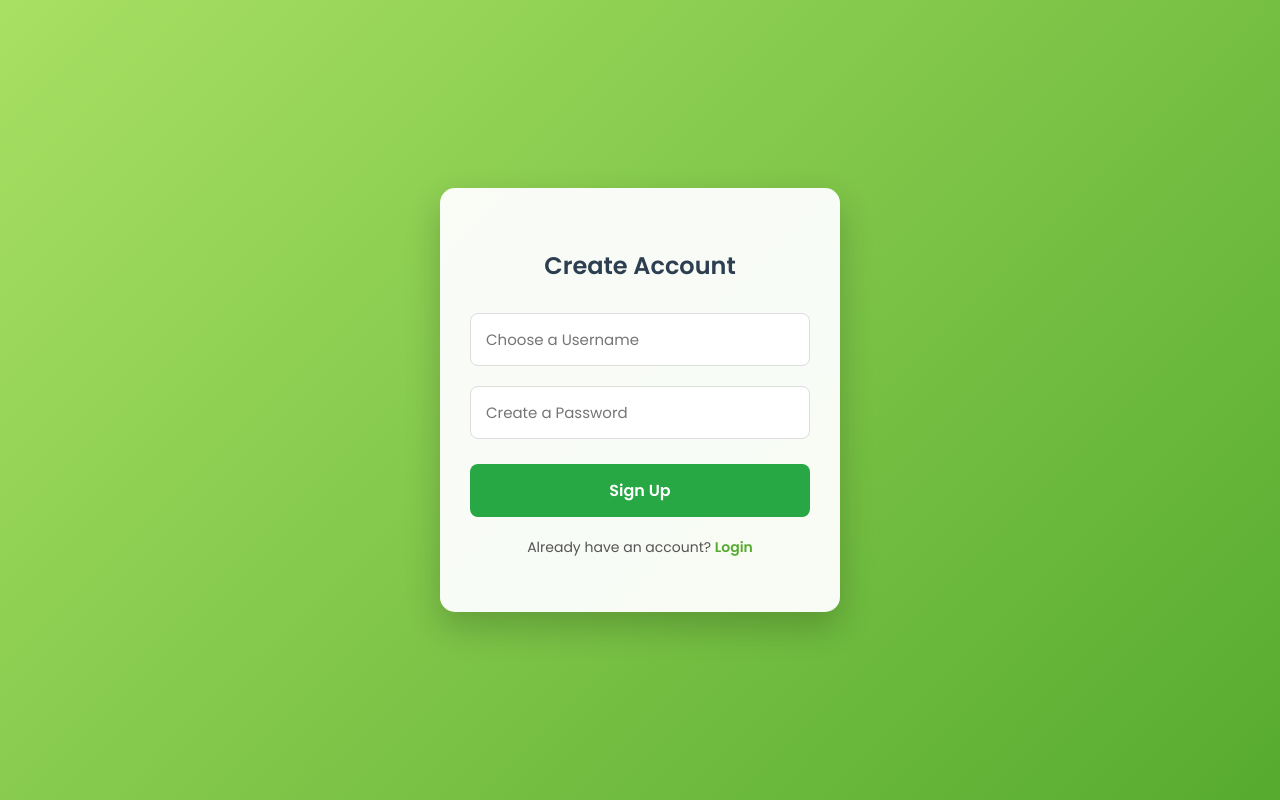
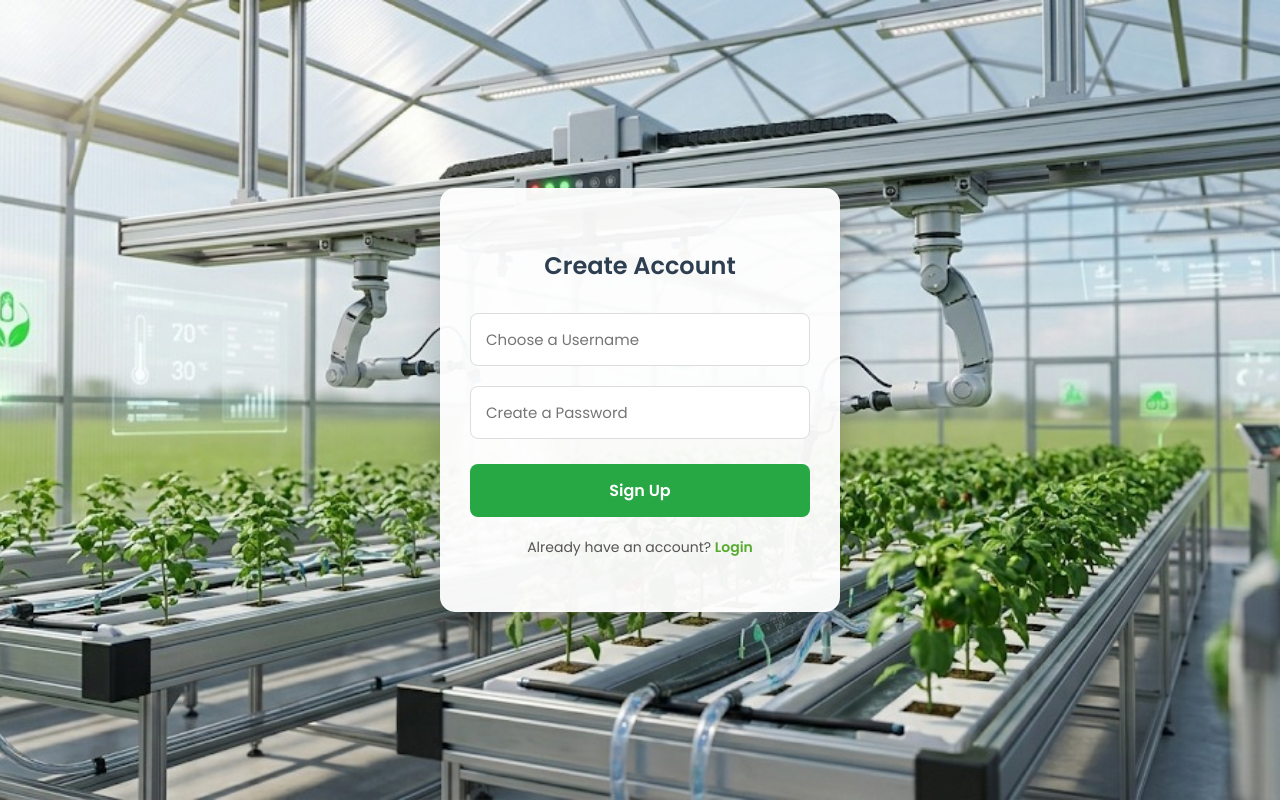
Before and after one commit to 98400/agri-project, a Flask app: page /signup in a window 1280 px wide. Run offline with Flask 3, Linux system fonts and the light colour scheme; parts of the project's set-up code (start-up, migrations or seed data) failed here and were passed over.

Commit message:
Change signup page background and layout
Updated the background to a crop recommendation image and adjusted the layout.

```diff
--- a/templates/signup.html
+++ b/templates/signup.html
@@ -8,14 +8,15 @@
     <style>
         * { box-sizing: border-box; font-family: 'Poppins', sans-serif; }
         body {
+
             margin: 0;
             padding: 0;
+            height: 100vh;
             display: flex;
             justify-content: center;
             align-items: center;
-            height: 100vh;
-            /* Beautiful Green Gradient Background */
-            background: linear-gradient(135deg, #a8e063 0%, #56ab2f 100%);
+
+            background: url("/static/croprecommedimg.jpeg") no-repeat center center/cover;
         }
         .container {
             background: rgba(255, 255, 255, 0.95);
@@ -75,4 +76,5 @@
         <p>Already have an account? <a href="/login">Login</a></p>
     </div>
 </body>
+
 </html>
```
